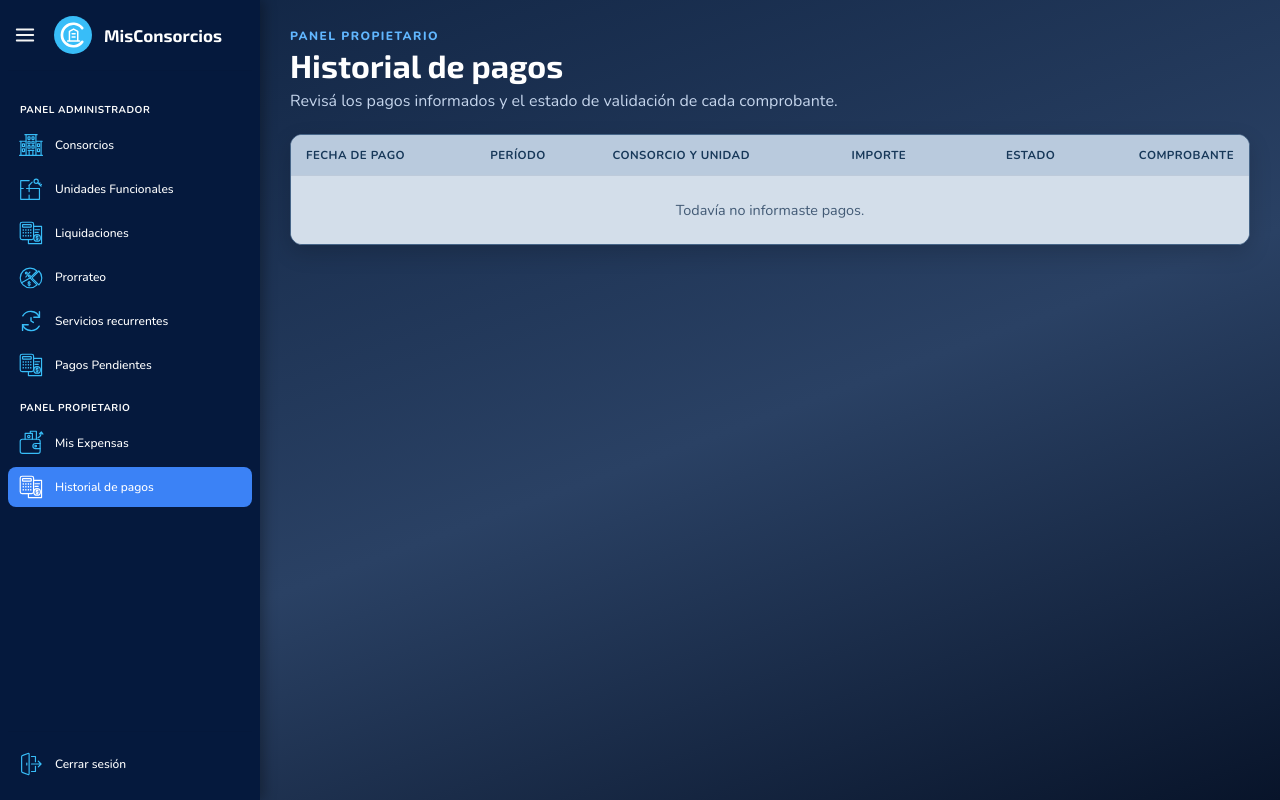
After one commit to LucasCouttulenc/MiConsorcio, a Django app: page /historial-pagos/ in a window 1280 px wide. The commit adds this page. Run offline with Django 5.2, Linux system fonts and the light colour scheme; a user stored in the database is signed in; tables that the repository leaves empty hold one stand-in row (values such as "Sample post"); data that the repository does not hold is empty.

Commit message:
Agrega el panel del propietario

```diff
--- /dev/null
+++ b/config/static/css/_portal_propietario.css
@@ -0,0 +1,104 @@
+.portal-propietario {
+    max-width: 1480px;
+    margin: 0 auto;
+    padding: 28px 10px 48px;
+    color: #eaf2ff;
+}
+
+.portal-cabecera {
+    display: flex;
+    justify-content: space-between;
+    align-items: flex-start;
+    gap: 24px;
+    margin-bottom: 22px;
+}
+
+.portal-cabecera h1 { color: #fff; font: 700 2rem 'Exo 2', sans-serif; margin: 2px 0 6px; }
+.portal-cabecera p { color: #c5d5ec; }
+.portal-eyebrow { color: #61b7ff !important; font-size: .75rem; font-weight: 800; letter-spacing: .12em; }
+.portal-filtros { display: flex; flex-wrap: wrap; align-items: center; gap: 9px; }
+.portal-filtros label { color: #d5e4f8; font-size: .85rem; font-weight: 700; }
+.portal-select { min-width: 210px; padding: 10px 34px 10px 12px; border: 1px solid #52739e; border-radius: 8px; background: #142b4b; color: #fff; }
+.portal-select option { background: #142b4b; color: #fff; }
+
+.portal-periodo {
+    display: flex;
+    align-items: center;
+    justify-content: space-between;
+    gap: 18px;
+    padding: 15px 20px;
+    margin-bottom: 14px;
+    border: 1px solid rgba(127, 169, 222, .35);
+    border-radius: 12px;
+    background: rgba(12, 31, 58, .7);
+}
+.portal-periodo span { color: #8eb5e9; font-size: .7rem; font-weight: 800; letter-spacing: .12em; }
+.portal-periodo h2 { color: #fff; font: 700 1.25rem 'Exo 2', sans-serif; margin-top: 3px; }
+.portal-periodo nav { display: flex; gap: 10px; }
+.portal-periodo nav a, .portal-periodo nav span { border: 1px solid #45668f; border-radius: 8px; padding: 8px 13px; color: #eaf2ff; }
+.portal-periodo nav a:hover { background: #2d73d9; border-color: #2d73d9; }
+.portal-periodo nav .deshabilitado { color: #8295ae; }
+
+.portal-info-periodo { display: grid; grid-template-columns: repeat(4, minmax(0, 1fr)); gap: 1px; margin-bottom: 14px; overflow: hidden; border: 1px solid #45668f; border-radius: 10px; background: #45668f; }
+.portal-info-periodo > div { display: flex; flex-direction: column; gap: 4px; padding: 12px 15px; background: #173252; }
+.portal-info-periodo strong { color: #91baf0; font-size: .75rem; }
+.portal-info-periodo span { color: #fff; font-size: .92rem; }
+
+.portal-pago-card { display: flex; justify-content: space-between; align-items: center; gap: 24px; padding: 22px 26px; margin-bottom: 16px; border: 1px solid #31598e; border-radius: 13px; background: linear-gradient(120deg, #193a68, #102746); box-shadow: 0 10px 24px rgba(0, 0, 0, .15); }
+.portal-pago-principal > p { color: #9fc9ff; font-size: .75rem; font-weight: 800; letter-spacing: .1em; }
+.portal-pago-principal > strong { display: block; margin: 4px 0 13px; color: #fff; font: 700 2.6rem 'Exo 2', sans-serif; }
+.portal-desglose { display: flex; flex-wrap: wrap; gap: 9px; }
+.portal-desglose span { padding: 6px 10px; border-radius: 6px; background: rgba(255, 255, 255, .12); color: #eaf2ff; font-size: .8rem; }
+.portal-desglose b { margin-left: 5px; color: #fff; }
+.portal-pago-estado { display: flex; flex-direction: column; align-items: flex-end; gap: 9px; max-width: 330px; text-align: right; }
+.portal-pago-estado p { color: #c5d5ec; font-size: .85rem; }
+.portal-estado { display: inline-flex; align-items: center; padding: 5px 10px; border-radius: 999px; font-size: .78rem; font-weight: 800; white-space: nowrap; }
+.estado-pagado, .estado-validado { background: #d9f6e9; color: #086744; }
+.estado-deuda, .estado-rechazado { background: #ffe2e2; color: #a52525; }
+.estado-revision, .estado-pendiente { background: #fff0cc; color: #815400; }
+.portal-boton { display: inline-flex; justify-content: center; align-items: center; min-height: 39px; padding: 9px 14px; border-radius: 8px; font-size: .85rem; font-weight: 800; }
+.portal-boton-acento { background: #f29b08; color: #fff; }
+.portal-boton-acento:hover { background: #d98500; }
+.portal-boton-secundario { border: 1px solid #6382aa; background: #24466f; color: #fff; }
+.portal-boton-secundario:hover { background: #315b8c; }
+
+.portal-card { margin: 15px 0; overflow: hidden; border: 1px solid #466588; border-radius: 12px; background: #d3deea; color: #142947; box-shadow: 0 8px 22px rgba(0, 0, 0, .16); }
+.portal-card-titulo { display: flex; justify-content: space-between; align-items: center; padding: 16px 20px; border-bottom: 1px solid #b6c6d8; background: #c5d3e2; }
+.portal-card-titulo h2, .portal-vacio h2 { color: #16365e; font: 700 1.1rem 'Exo 2', sans-serif; }
+.portal-card-titulo p, .portal-vacio p { margin-top: 3px; color: #455e7b; font-size: .85rem; }
+.portal-resumen-rubros { padding: 6px 20px 14px; }
+.portal-resumen-rubros > div { display: grid; grid-template-columns: 1fr auto auto; align-items: center; gap: 16px; padding: 12px 0; border-bottom: 1px solid #b9c8d9; color: #244365; }
+.portal-resumen-rubros strong { color: #102e54; }
+.portal-resumen-rubros small { color: #455e7b; }
+.portal-resumen-rubros .portal-resumen-total { border: 0; color: #16365e; font-weight: 800; }
+.portal-resumen-total strong { font-size: 1.05rem; }
+.portal-tabla-wrap { overflow-x: auto; }
+.portal-tabla { width: 100%; border-collapse: collapse; color: #173354; }
+.portal-tabla th { padding: 12px 15px; background: #b9cadd; color: #173859; font-size: .72rem; letter-spacing: .04em; text-align: left; text-transform: uppercase; }
+.portal-tabla td { padding: 12px 15px; border-top: 1px solid #bdcada; background: #dbe4ee; color: #233d5c; font-size: .9rem; }
+.portal-tabla tbody tr:nth-child(even) td { background: #d1dce8; }
+.portal-tabla tbody tr:hover td { background: #c7d5e4; }
+.portal-tabla td:nth-last-child(-n+2), .portal-tabla th:nth-last-child(-n+2) { text-align: right; }
+.portal-tabla tfoot th { border-top: 2px solid #aebfd2; background: #c5d3e2; color: #15365e; font-size: .83rem; }
+.portal-mensaje-vacio { padding: 24px !important; background: #d3deea !important; color: #425a75 !important; text-align: center !important; }
+.portal-link-historial { text-align: right; }
+.portal-link { color: #1c65bd; font-weight: 800; }
+.portal-link-historial a { color: #8ac2ff; font-weight: 800; }
+.portal-celda-secundaria { display: block; margin-top: 3px; color: #536a84; font-size: .78rem; }
+.portal-vacio { padding: 24px; }
+
+@media (max-width: 850px) {
+    .portal-cabecera { flex-direction: column; }
+    .portal-info-periodo { grid-template-columns: repeat(2, minmax(0, 1fr)); }
+}
+@media (max-width: 600px) {
+    .portal-propietario { padding: 18px 2px 32px; }
+    .portal-pago-card { align-items: flex-start; flex-direction: column; padding: 19px; }
+    .portal-pago-estado { align-items: flex-start; text-align: left; }
+    .portal-info-periodo { grid-template-columns: 1fr 1fr; }
+    .portal-resumen-rubros > div { grid-template-columns: 1fr auto; gap: 6px; }
+    .portal-resumen-rubros small { grid-column: 1 / -1; }
+    .portal-tabla { min-width: 700px; }
+    .portal-periodo { padding: 12px; }
+    .portal-periodo nav { gap: 5px; }
+}
--- a/config/static/css/_sidebar.css
+++ b/config/static/css/_sidebar.css
@@ -1,32 +1,38 @@
-/* CONTENEDOR SIDEBAR Y POSICIONAMIENTO EN OVERLAY */
+/* La sidebar ocupa su espacio en el layout y queda fija durante el scroll. */
 .contenedor-sidebar {
     width: 64px;
     height: 100vh;
-    position: relative;
+    position: sticky;
+    top: 0;
+    align-self: flex-start;
     z-index: var(--zIndexSidebar);
-    flex-shrink: 0;
-    color:black
+    flex: 0 0 64px;
+    color: black;
+    transition: width 0.3s cubic-bezier(0.4, 0, 0.2, 1), flex-basis 0.3s cubic-bezier(0.4, 0, 0.2, 1);
+}
+
+.app-layout {
+    min-height: 100vh;
+    align-items: flex-start;
+}
+
+.app-layout.sidebar-expanded .contenedor-sidebar {
+    width: 260px;
+    flex-basis: 260px;
 }
 
 .sidebar {
     display: flex;
     flex-direction: column;
     height: 100vh;
-    width: 64px;
-    position: fixed;
-    top: 0;
-    left: 0;
+    width: 100%;
+    position: relative;
     background-color: #05193d;
     padding: 16px 8px;
     color: black;
     box-shadow: var(--sombraSidebar);
-    transition: width 0.3s cubic-bezier(0.4, 0, 0.2, 1);
     overflow: hidden;
     white-space: nowrap;
-}
-
-.sidebar.open {
-    width: 260px;
 }
 
 /* ENCABEZADO Y LOGO */
--- a/config/static/css/base.css
+++ b/config/static/css/base.css
@@ -4,6 +4,8 @@
 @import "_tabla.css";
 @import "_componentes.css";
 @import "_liquidaciones.css";
+@import "_portal_propietario.css";
+@import "_pagos_pendientes.css";
 @import "_utilidades.css";
 
 @import "_login.css";
@@ -24,11 +26,18 @@ body {
 }
 
 .contenedor-principal {
-    width: 100%;
+    width: auto;
+    flex: 1 1 0;
+    min-width: 0;
     min-height: 100vh;
     background-color: transparent;   /* deja ver el degradado del body */
     padding-left: 20px;
     padding-right: 20px;
+}
+
+.app-layout > main {
+    flex: 1 1 0;
+    min-width: 0;
 }
 
 .titulo {
--- a/config/templates/base.html
+++ b/config/templates/base.html
@@ -17,7 +17,7 @@
     </head>
 
     <body>
-        <div class="flex">
+        <div class="flex app-layout{% if user.is_authenticated %} sidebar-expanded{% endif %}" id="appLayout">
             {% if user.is_authenticated %}
                 <aside class="contenedor-sidebar">
                     {% include "sidebar.html" %}
--- a/config/templates/sidebar.html
+++ b/config/templates/sidebar.html
@@ -1,9 +1,9 @@
 {% load static %}
 
-<nav class="sidebar" id="sidebar">
+<nav class="sidebar open" id="sidebar">
     <!-- Encabezado con Botón Hamburguesa -->
     <div class="sidebar-header">
-        <button class="btn-toggle-sidebar" id="toggleSidebarBtn" aria-label="Toggle Sidebar">
+        <button class="btn-toggle-sidebar" id="toggleSidebarBtn" type="button" aria-label="Alternar barra lateral" aria-controls="sidebar" aria-expanded="true">
             <svg width="22" height="22" viewBox="0 0 24 24" fill="none" stroke="currentColor" stroke-width="2" stroke-linecap="round" stroke-linejoin="round">
                 <line x1="3" y1="12" x2="21" y2="12"></line>
                 <line x1="3" y1="6" x2="21" y2="6"></line>
@@ -86,7 +86,7 @@
 
                 {% if user.is_superuser or 'Propietario' in user.groups.all|stringformat:"s" %}
                     <div class="submenu">
-                        <span class="submenu-titulo">PANEL CONSORCISTA</span>
+                        <span class="submenu-titulo">PANEL PROPIETARIO</span>
                         <div class="submenu-item {% if request.resolver_match.url_name == 'mis_expensas' %}active{% endif %}">
                             <a href="{% url 'mis_expensas' %}" title="Mis Expensas">
                                 <span class="item-icono">
@@ -94,6 +94,15 @@
                                     <img src="{% static 'imagenes/expensas_blanco.svg' %}" class="svg-icono hover-icon" alt="Mis Expensas">
                                 </span>
                                 <span class="item-texto">Mis Expensas</span>
+                            </a>
+                        </div>
+                        <div class="submenu-item {% if request.resolver_match.url_name == 'historial_pagos' %}active{% endif %}">
+                            <a href="{% url 'historial_pagos' %}" title="Historial de pagos">
+                                <span class="item-icono">
+                                    <img src="{% static 'imagenes/liquidaciones.svg' %}" class="svg-icono default-icon" alt="Historial de pagos">
+                                    <img src="{% static 'imagenes/liquidaciones_blanco.svg' %}" class="svg-icono hover-icon" alt="Historial de pagos">
+                                </span>
+                                <span class="item-texto">Historial de pagos</span>
                             </a>
                         </div>
                     </div>
@@ -138,16 +147,24 @@
 
 <script>
 $(document).ready(function() {
+    const layout = document.getElementById('appLayout');
+    const sidebar = document.getElementById('sidebar');
+    const toggleButton = document.getElementById('toggleSidebarBtn');
+    const storageKey = 'miConsorcioSidebarExpandedV2';
+
+    function setSidebarExpanded(expanded) {
+        layout.classList.toggle('sidebar-expanded', expanded);
+        sidebar.classList.toggle('open', expanded);
+        toggleButton.setAttribute('aria-expanded', String(expanded));
+        localStorage.setItem(storageKey, String(expanded));
+    }
+
+    // La primera visita empieza expandida; solo se pliega si la persona lo eligió.
+    setSidebarExpanded(localStorage.getItem(storageKey) !== 'false');
+
     $('#toggleSidebarBtn').on('click', function(e) {
         e.stopPropagation();
-        $('#sidebar').toggleClass('open');
-    });
-
-    // Cierra el sidebar al hacer clic fuera de él cuando está abierto
-    $(document).on('click', function(e) {
-        if (!$(e.target).closest('#sidebar').length && $('#sidebar').hasClass('open')) {
-            $('#sidebar').removeClass('open');
-        }
+        setSidebarExpanded(!layout.classList.contains('sidebar-expanded'));
     });
 });
 
--- a/config/urls.py
+++ b/config/urls.py
@@ -58,6 +58,8 @@ urlpatterns = [
     path('liquidaciones/gastos/<int:gasto_id>/comprobante/', views_gastos.subir_comprobante, name='subir_comprobante'),
     path('liquidaciones/gastos/<int:gasto_id>/comprobante/quitar/', views_gastos.quitar_comprobante, name='quitar_comprobante'),
     path('mis-expensas/', views_gastos.mis_expensas, name='mis_expensas'),
+    path('historial-pagos/', views_gastos.historial_pagos, name='historial_pagos'),
+    path('mis-expensas/liquidacion/<int:liquidacion_id>/documento/', views_gastos.descargar_documento_propietario, name='documento_liquidacion_propietario'),
     path('liquidaciones/detalle/<int:detalle_id>/pagar/', views_gastos.registrar_pago, name='registrar_pago'),
     path('pagos/pendientes/', views_gastos.listar_pagos_pendientes, name='pagos_pendientes'),
     path('pagos/<int:pago_id>/procesar/', views_gastos.procesar_pago, name='procesar_pago'),
--- /dev/null
+++ b/gastos/templates/historial_pagos.html
@@ -0,0 +1,26 @@
+{% extends "base.html" %}
+{% block title %}Historial de pagos{% endblock %}
+{% block content %}
+<section class="portal-propietario">
+    <header class="portal-cabecera">
+        <div><p class="portal-eyebrow">PANEL PROPIETARIO</p><h1>Historial de pagos</h1><p>Revisá los pagos informados y el estado de validación de cada comprobante.</p></div>
+    </header>
+    <section class="portal-card">
+        <div class="portal-tabla-wrap"><table class="portal-tabla">
+            <thead><tr><th>Fecha de pago</th><th>Período</th><th>Consorcio y unidad</th><th>Importe</th><th>Estado</th><th>Comprobante</th></tr></thead>
+            <tbody>
+            {% for pago in pagos %}
+                <tr>
+                    <td>{{ pago.fecha_pago|date:"d/m/Y" }}</td>
+                    <td>{{ pago.detalle_liquidacion.liquidacion.periodo }}</td>
+                    <td>{{ pago.detalle_liquidacion.liquidacion.consorcio.nombre }}<small class="portal-celda-secundaria">Piso {{ pago.detalle_liquidacion.unidad_funcional.piso }}{% if pago.detalle_liquidacion.unidad_funcional.departamento %} · Depto. {{ pago.detalle_liquidacion.unidad_funcional.departamento }}{% endif %}</small></td>
+                    <td>$ {{ pago.monto_pagado|floatformat:2 }}</td>
+                    <td><span class="portal-estado estado-{{ pago.estado }}">{{ pago.get_estado_display }}</span>{% if pago.notas_admin %}<small class="portal-celda-secundaria">{{ pago.notas_admin }}</small>{% endif %}</td>
+                    <td><a class="portal-link" href="{{ pago.comprobante.url }}" target="_blank" rel="noopener">Ver archivo</a></td>
+                </tr>
+            {% empty %}<tr><td colspan="6" class="portal-mensaje-vacio">Todavía no informaste pagos.</td></tr>{% endfor %}
+            </tbody>
+        </table></div>
+    </section>
+</section>
+{% endblock %}
--- a/gastos/views.py
+++ b/gastos/views.py
@@ -13,8 +13,8 @@ from django.views.decorators.http import require_POST
 
 from usuarios.models import Propietario
 from .forms import FormularioPago, FormularioServicioRecurrente
-from consorcios.models import Consorcio, GrupoProrrateo
-from .models import Gasto, Liquidacion, TipoGasto, Pago, DetalleLiquidacionUF, ServicioRecurrente
+from consorcios.models import Consorcio, GrupoProrrateo, UnidadFuncional
+from .models import Gasto, Liquidacion, TipoGasto, Pago, DetalleGastoUF, DetalleLiquidacionUF, ServicioRecurrente
 from .pdf import generar_pdf_liquidacion
 from .services import procesar_liquidacion_periodo, generar_resumen_uf_pdf
 from consorcios.alicuotas import consorcio_tiene_alicuotas_validas, suma_alicuotas
@@ -343,20 +343,115 @@ def quitar_comprobante(request, gasto_id):
 
 @login_required
 def mis_expensas(request):
-    """Muestra al propietario sus liquidaciones y el estado de deuda."""
+    """Panel mensual del propietario para una de sus unidades funcionales."""
     propietario = get_object_or_404(Propietario, usuario=request.user)
 
-    # Traemos todas las expensas de sus departamentos
-    detalles = DetalleLiquidacionUF.objects.filter(
-        unidad_funcional__propietario=propietario
-    ).order_by('-liquidacion__periodo')
+    consorcios = Consorcio.objects.filter(
+        unidades_funcionales__propietario=propietario
+    ).distinct().order_by('nombre')
+    consorcio = consorcios.filter(pk=request.GET.get('consorcio')).first() if request.GET.get('consorcio', '').isdecimal() else None
+    consorcio = consorcio or consorcios.first()
+    if not consorcio:
+        return render(request, 'mis_expensas.html', {'sin_unidades': True})
 
-    return render(request, 'mis_expensas.html', {'detalles': detalles})
+    unidades = UnidadFuncional.objects.filter(propietario=propietario, consorcio=consorcio).order_by('piso', 'departamento')
+    unidad = unidades.filter(pk=request.GET.get('unidad')).first() if request.GET.get('unidad', '').isdecimal() else None
+    unidad = unidad or unidades.first()
+    periodos = list(Liquidacion.objects.filter(
+        consorcio=consorcio, cerrada=True,
+        detalles_uf__unidad_funcional__in=unidades,
+    ).values_list('periodo', flat=True).distinct().order_by('-periodo'))
+    periodo_actual = date.today().strftime('%Y-%m')
+    periodo = request.GET.get('periodo', '')
+    if periodo not in periodos:
+        periodo = periodo_actual if periodo_actual in periodos else (periodos[0] if periodos else periodo_actual)
+
+    detalle = None
+    gastos = []
+    resumen_rubros = []
+    if unidad and periodo in periodos:
+        detalle = DetalleLiquidacionUF.objects.select_related(
+            'liquidacion', 'unidad_funcional', 'liquidacion__consorcio'
+        ).filter(unidad_funcional=unidad, liquidacion__periodo=periodo, liquidacion__cerrada=True).first()
+        if detalle:
+            distribuciones = {
+                distribucion.gasto_id: distribucion
+                for distribucion in DetalleGastoUF.objects.filter(
+                    unidad_funcional=unidad, gasto__liquidacion=detalle.liquidacion
+                )
+            }
+            gastos_liquidacion = detalle.liquidacion.gastos_cargados.select_related(
+                'grupo__rubro'
+            ).order_by('posicion', 'pk')
+            por_rubro = {}
+            for gasto in gastos_liquidacion:
+                distribucion = distribuciones.get(gasto.pk)
+                monto_asignado = distribucion.monto_asignado if distribucion else Decimal('0')
+                rubro = gasto.rubro.nombre if gasto.rubro else 'Otros gastos'
+                gastos.append({'gasto': gasto, 'distribucion': distribucion, 'monto_asignado': monto_asignado, 'rubro': rubro})
+                item = por_rubro.setdefault(rubro, {'nombre': rubro, 'total_edificio': Decimal('0'), 'tu_parte': Decimal('0')})
+                item['total_edificio'] += gasto.monto
+                item['tu_parte'] += monto_asignado
+            resumen_rubros = list(por_rubro.values())
+
+    indice = periodos.index(periodo) if periodo in periodos else -1
+    anterior = periodos[indice + 1] if indice >= 0 and indice + 1 < len(periodos) else None
+    siguiente = periodos[indice - 1] if indice > 0 else None
+    pagos_pendientes = detalle.pagos.filter(estado='pendiente').exists() if detalle else False
+    nombres_meses = ('', 'Enero', 'Febrero', 'Marzo', 'Abril', 'Mayo', 'Junio', 'Julio', 'Agosto', 'Septiembre', 'Octubre', 'Noviembre', 'Diciembre')
+    try:
+        anio, mes = periodo.split('-')
+        periodo_label = f'{nombres_meses[int(mes)]} {anio}'
+    except (ValueError, IndexError):
+        periodo_label = periodo
+    return render(request, 'mis_expensas.html', {
+        'consorcios': consorcios, 'consorcio': consorcio, 'unidades': unidades, 'unidad': unidad,
+        'periodo': periodo, 'periodo_label': periodo_label, 'periodos': periodos, 'anterior': anterior, 'siguiente': siguiente,
+        'detalle': detalle, 'gastos': gastos, 'resumen_rubros': resumen_rubros,
+        'pagos_pendientes': pagos_pendientes,
+    })
+
+
+@login_required
+def historial_pagos(request):
+    """Historial de pagos y comprobantes informados por el propietario."""
+    propietario = get_object_or_404(Propietario, usuario=request.user)
+    pagos = Pago.objects.filter(
+        detalle_liquidacion__unidad_funcional__propietario=propietario
+    ).select_related(
+        'detalle_liquidacion__liquidacion__consorcio', 'detalle_liquidacion__unidad_funcional'
+    ).order_by('-fecha_pago', '-fecha_registro')
+    return render(request, 'historial_pagos.html', {'pagos': pagos})
+
+
+@login_required
+def descargar_documento_propietario(request, liquidacion_id):
+    propietario = get_object_or_404(Propietario, usuario=request.user)
+    liquidacion = get_object_or_404(
+        Liquidacion.objects.filter(
+            cerrada=True, documento__isnull=False,
+            detalles_uf__unidad_funcional__propietario=propietario,
+        ).distinct(), pk=liquidacion_id,
+    )
+    respuesta = HttpResponse(bytes(liquidacion.documento), content_type='application/pdf')
+    respuesta['Content-Disposition'] = content_disposition_header(
+        True, f'liquidacion-{liquidacion.consorcio_id}-{liquidacion.periodo}.pdf'
+    )
+    return respuesta
 
 @login_required
 def registrar_pago(request, detalle_id):
     """Procesa el formulario cuando el propietario sube un comprobante."""
-    detalle = get_object_or_404(DetalleLiquidacionUF, pk=detalle_id)
+    propietario = Propietario.objects.filter(usuario=request.user).first()
+    detalles = DetalleLiquidacionUF.objects.select_related('liquidacion', 'unidad_funcional', 'liquidacion__consorcio')
+    if propietario:
+        detalles = detalles.filter(unidad_funcional__propietario=propietario)
+    else:
+        detalles = detalles.filter(liquidacion__consorcio__in=consorcios_permitidos(request.user))
+    detalle = get_object_or_404(detalles, pk=detalle_id, liquidacion__cerrada=True)
+    if detalle.esta_pagado or detalle.tiene_pago_pendiente:
+        messages.info(request, 'Esta expensa ya está pagada o tiene un comprobante pendiente de revisión.')
+        return redirect('mis_expensas')
 
     if request.method == 'POST':
         form = FormularioPago(request.POST, request.FILES)
```
Also changed, not shown: config/static/css/_pagos_pendientes.css (added, +81 -0 lines), gastos/models.py (+16 -0 lines), gastos/services.py (+11 -1 lines), gastos/templates/mis_expensas.html (+97 -51 lines), gastos/migrations/0014_detallegastouf.py (added).
